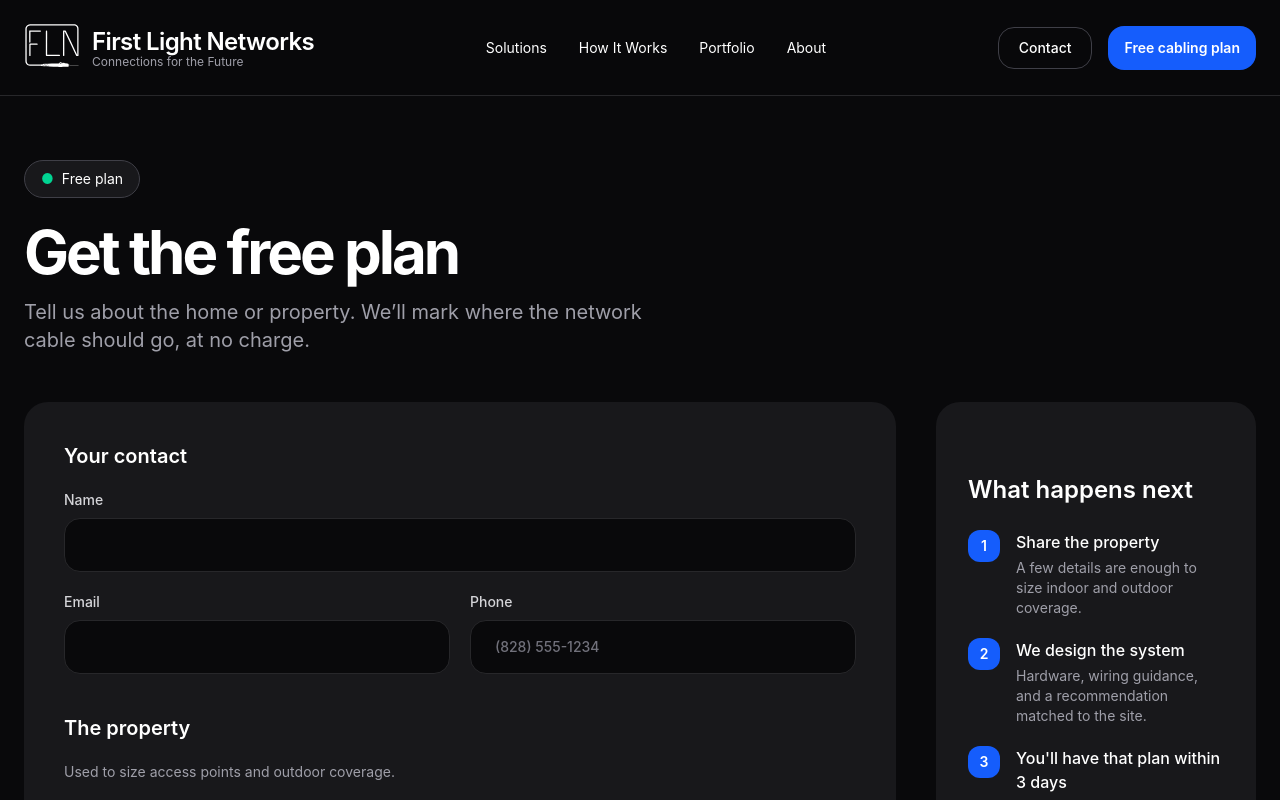
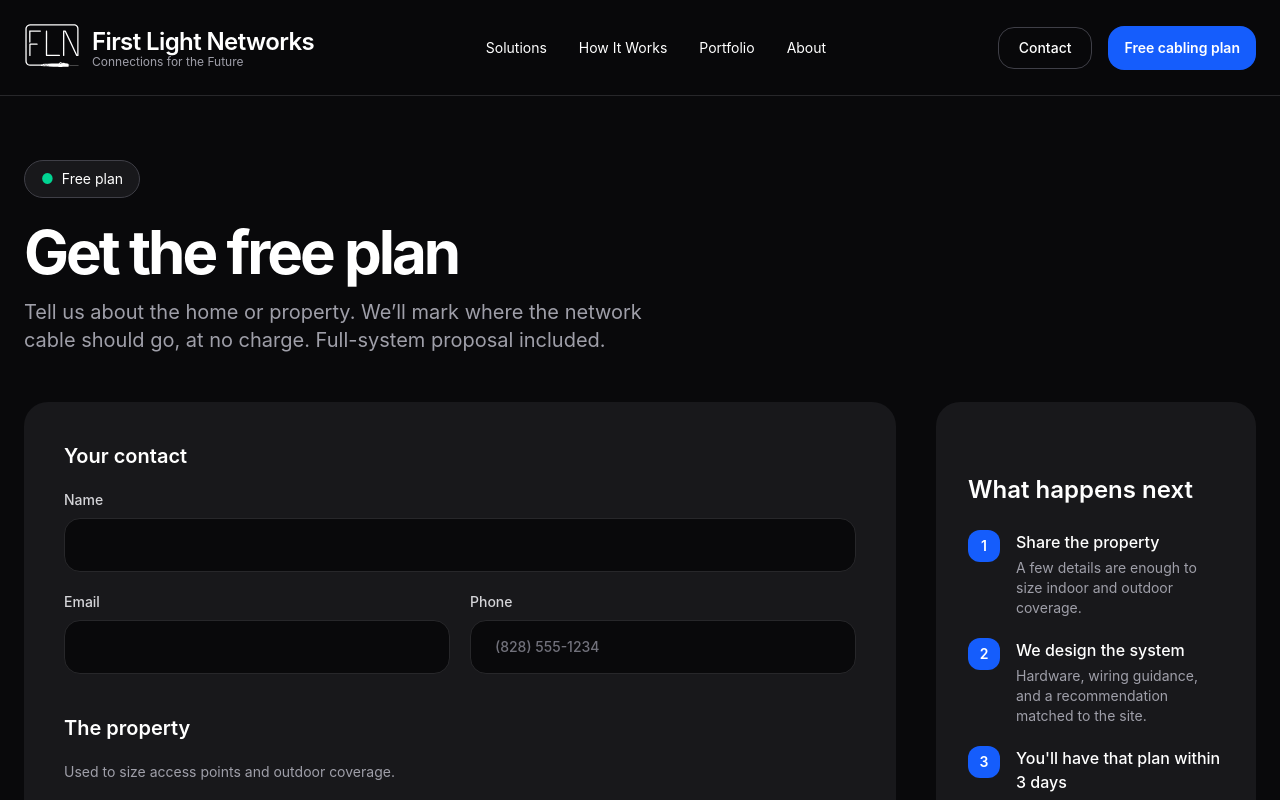
Before and after one commit to spudunk/firstlightnetworks, a SvelteKit app: page /plan in a window 1280 px wide. Shown: the top 800 px of the page. Built offline with nearby package versions, Linux system fonts and the light colour scheme; some icons are missing.

Commit message:
fix plan page copy

```diff
--- a/src/routes/plan/+page.svelte
+++ b/src/routes/plan/+page.svelte
@@ -81,7 +81,7 @@
   <title>Free plan • First Light Networks LLC</title>
   <meta
     name="description"
-    content="Get the free plan. Tell us about the home or property. We'll mark where the network cable should go, at no charge. Cable plans are ready within 3 days. Full-system proposal included."
+    content="Get the free plan. Tell us about the home or property. We'll mark where the network cable should go, at no charge. Cable plans are ready within 3 days."
   />
 </svelte:head>
 
@@ -98,7 +98,7 @@
     </h1>
     <p class="text-xl text-zinc-400 mt-4">
       Tell us about the home or property. We’ll mark where the network cable
-      should go, at no charge.
+      should go, at no charge. Full-system proposal included.
     </p>
   </div>
 
```
